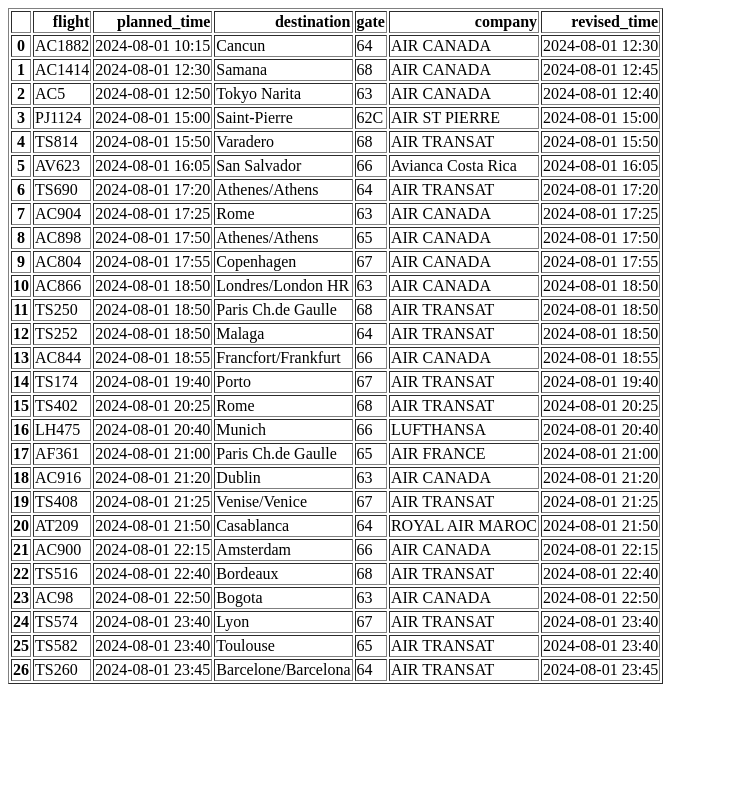
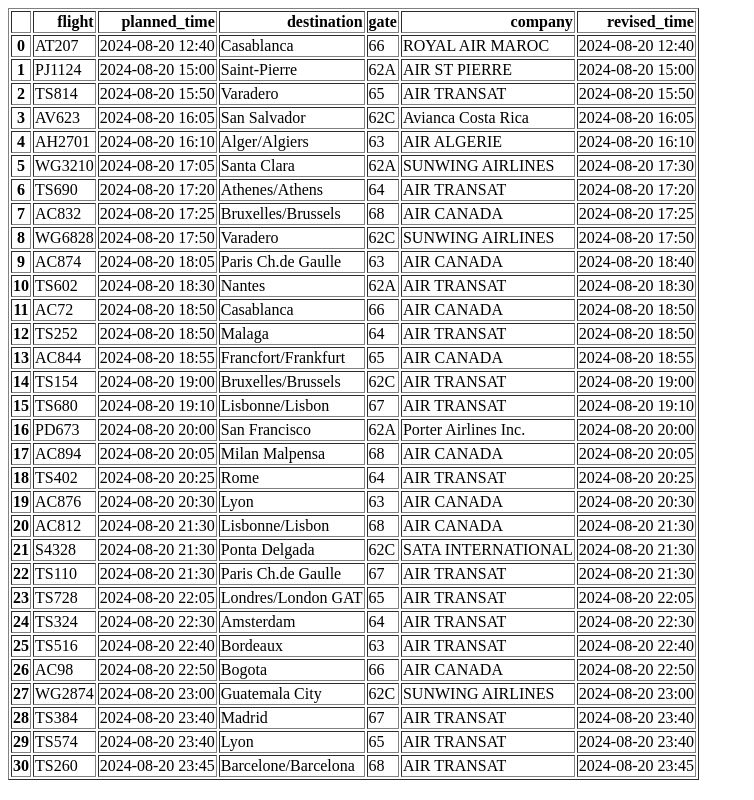
Before and after one commit to andrewchababi/FlightDataPipeline, a Python web app: template web_app/templates/sql-data.html in a window 1280 px wide. Shown: the whole page, without its empty margins (0-754 px from the left). Run offline with Jinja, Linux system fonts and the light colour scheme; the template is opened without the code that fills it, so the values that code supplies are empty.

Commit message:
new version of the mvp currently working on filtering the data and fitting it into a new df to be turned into a numpy array.

```diff
--- a/web_app/automation_script.py
+++ /dev/null
@@ -1 +0,0 @@
-import time
--- a/web_app/sql_to_html.py
+++ b/web_app/sql_to_html.py
@@ -6,7 +6,6 @@
 
 # Configure logging
 logging.basicConfig(level=logging.INFO, format='%(asctime)s - %(levelname)s - %(message)s')
-
 
 # Database connection string
 DATABASE_URI = 'mysql+pymysql://root:VavaChab!2!6@localhost:3306/flights_data'
@@ -21,7 +20,7 @@
        DATE_FORMAT(FROM_UNIXTIME(revised), '%Y-%m-%d %H:%i') AS revised_time
 FROM flights
 WHERE CAST(gate AS UNSIGNED) BETWEEN 62 AND 68
-  AND DATE(FROM_UNIXTIME(planned)) = '2024-08-01'
+  AND DATE(FROM_UNIXTIME(planned)) = '2024-08-20'
 ORDER BY planned_time;
 """)
 
@@ -89,6 +88,7 @@
     engine = create_engine_connection(DATABASE_URI)
     df = fetch_data_to_dataframe(engine, QUERY)
     save_dataframe_to_html(df, 'templates/sql-data.html')
+    print(len(df))
 
 
 if __name__ == '__main__':
--- a/web_app/templates/sql-data.html
+++ b/web_app/templates/sql-data.html
@@ -13,246 +13,282 @@
   <tbody>
     <tr>
       <th>0</th>
-      <td>AC1882</td>
-      <td>2024-08-01 10:15</td>
-      <td>Cancun</td>
-      <td>64</td>
-      <td>AIR CANADA</td>
-      <td>2024-08-01 12:30</td>
+      <td>AT207</td>
+      <td>2024-08-20 12:40</td>
+      <td>Casablanca</td>
+      <td>66</td>
+      <td>ROYAL AIR MAROC</td>
+      <td>2024-08-20 12:40</td>
     </tr>
     <tr>
       <th>1</th>
-      <td>AC1414</td>
-      <td>2024-08-01 12:30</td>
-      <td>Samana</td>
-      <td>68</td>
-      <td>AIR CANADA</td>
-      <td>2024-08-01 12:45</td>
+      <td>PJ1124</td>
+      <td>2024-08-20 15:00</td>
+      <td>Saint-Pierre</td>
+      <td>62A</td>
+      <td>AIR ST PIERRE</td>
+      <td>2024-08-20 15:00</td>
     </tr>
     <tr>
       <th>2</th>
-      <td>AC5</td>
-      <td>2024-08-01 12:50</td>
-      <td>Tokyo Narita</td>
-      <td>63</td>
-      <td>AIR CANADA</td>
-      <td>2024-08-01 12:40</td>
+      <td>TS814</td>
+      <td>2024-08-20 15:50</td>
+      <td>Varadero</td>
+      <td>65</td>
+      <td>AIR TRANSAT</td>
+      <td>2024-08-20 15:50</td>
     </tr>
     <tr>
       <th>3</th>
-      <td>PJ1124</td>
-      <td>2024-08-01 15:00</td>
-      <td>Saint-Pierre</td>
+      <td>AV623</td>
+      <td>2024-08-20 16:05</td>
+      <td>San Salvador</td>
       <td>62C</td>
-      <td>AIR ST PIERRE</td>
-      <td>2024-08-01 15:00</td>
+      <td>Avianca Costa Rica</td>
+      <td>2024-08-20 16:05</td>
     </tr>
     <tr>
       <th>4</th>
-      <td>TS814</td>
-      <td>2024-08-01 15:50</td>
-      <td>Varadero</td>
-      <td>68</td>
-      <td>AIR TRANSAT</td>
-      <td>2024-08-01 15:50</td>
+      <td>AH2701</td>
+      <td>2024-08-20 16:10</td>
+      <td>Alger/Algiers</td>
+      <td>63</td>
+      <td>AIR ALGERIE</td>
+      <td>2024-08-20 16:10</td>
     </tr>
     <tr>
       <th>5</th>
-      <td>AV623</td>
-      <td>2024-08-01 16:05</td>
-      <td>San Salvador</td>
-      <td>66</td>
-      <td>Avianca Costa Rica</td>
-      <td>2024-08-01 16:05</td>
+      <td>WG3210</td>
+      <td>2024-08-20 17:05</td>
+      <td>Santa Clara</td>
+      <td>62A</td>
+      <td>SUNWING AIRLINES</td>
+      <td>2024-08-20 17:30</td>
     </tr>
     <tr>
       <th>6</th>
       <td>TS690</td>
-      <td>2024-08-01 17:20</td>
+      <td>2024-08-20 17:20</td>
       <td>Athenes/Athens</td>
       <td>64</td>
       <td>AIR TRANSAT</td>
-      <td>2024-08-01 17:20</td>
+      <td>2024-08-20 17:20</td>
     </tr>
     <tr>
       <th>7</th>
-      <td>AC904</td>
-      <td>2024-08-01 17:25</td>
-      <td>Rome</td>
-      <td>63</td>
+      <td>AC832</td>
+      <td>2024-08-20 17:25</td>
+      <td>Bruxelles/Brussels</td>
+      <td>68</td>
       <td>AIR CANADA</td>
-      <td>2024-08-01 17:25</td>
+      <td>2024-08-20 17:25</td>
     </tr>
     <tr>
       <th>8</th>
-      <td>AC898</td>
-      <td>2024-08-01 17:50</td>
-      <td>Athenes/Athens</td>
-      <td>65</td>
-      <td>AIR CANADA</td>
-      <td>2024-08-01 17:50</td>
+      <td>WG6828</td>
+      <td>2024-08-20 17:50</td>
+      <td>Varadero</td>
+      <td>62C</td>
+      <td>SUNWING AIRLINES</td>
+      <td>2024-08-20 17:50</td>
     </tr>
     <tr>
       <th>9</th>
-      <td>AC804</td>
-      <td>2024-08-01 17:55</td>
-      <td>Copenhagen</td>
-      <td>67</td>
+      <td>AC874</td>
+      <td>2024-08-20 18:05</td>
+      <td>Paris  Ch.de Gaulle</td>
+      <td>63</td>
       <td>AIR CANADA</td>
-      <td>2024-08-01 17:55</td>
+      <td>2024-08-20 18:40</td>
     </tr>
     <tr>
       <th>10</th>
-      <td>AC866</td>
-      <td>2024-08-01 18:50</td>
-      <td>Londres/London HR</td>
-      <td>63</td>
-      <td>AIR CANADA</td>
-      <td>2024-08-01 18:50</td>
+      <td>TS602</td>
+      <td>2024-08-20 18:30</td>
+      <td>Nantes</td>
+      <td>62A</td>
+      <td>AIR TRANSAT</td>
+      <td>2024-08-20 18:30</td>
     </tr>
     <tr>
       <th>11</th>
-      <td>TS250</td>
-      <td>2024-08-01 18:50</td>
-      <td>Paris  Ch.de Gaulle</td>
-      <td>68</td>
-      <td>AIR TRANSAT</td>
-      <td>2024-08-01 18:50</td>
+      <td>AC72</td>
+      <td>2024-08-20 18:50</td>
+      <td>Casablanca</td>
+      <td>66</td>
+      <td>AIR CANADA</td>
+      <td>2024-08-20 18:50</td>
     </tr>
     <tr>
       <th>12</th>
       <td>TS252</td>
-      <td>2024-08-01 18:50</td>
+      <td>2024-08-20 18:50</td>
       <td>Malaga</td>
       <td>64</td>
       <td>AIR TRANSAT</td>
-      <td>2024-08-01 18:50</td>
+      <td>2024-08-20 18:50</td>
     </tr>
     <tr>
       <th>13</th>
       <td>AC844</td>
-      <td>2024-08-01 18:55</td>
+      <td>2024-08-20 18:55</td>
       <td>Francfort/Frankfurt</td>
-      <td>66</td>
+      <td>65</td>
       <td>AIR CANADA</td>
-      <td>2024-08-01 18:55</td>
+      <td>2024-08-20 18:55</td>
     </tr>
     <tr>
       <th>14</th>
-      <td>TS174</td>
-      <td>2024-08-01 19:40</td>
-      <td>Porto</td>
-      <td>67</td>
+      <td>TS154</td>
+      <td>2024-08-20 19:00</td>
+      <td>Bruxelles/Brussels</td>
+      <td>62C</td>
       <td>AIR TRANSAT</td>
-      <td>2024-08-01 19:40</td>
+      <td>2024-08-20 19:00</td>
     </tr>
     <tr>
       <th>15</th>
-      <td>TS402</td>
-      <td>2024-08-01 20:25</td>
-      <td>Rome</td>
-      <td>68</td>
+      <td>TS680</td>
+      <td>2024-08-20 19:10</td>
+      <td>Lisbonne/Lisbon</td>
+      <td>67</td>
       <td>AIR TRANSAT</td>
-      <td>2024-08-01 20:25</td>
+      <td>2024-08-20 19:10</td>
     </tr>
     <tr>
       <th>16</th>
-      <td>LH475</td>
-      <td>2024-08-01 20:40</td>
-      <td>Munich</td>
-      <td>66</td>
-      <td>LUFTHANSA</td>
-      <td>2024-08-01 20:40</td>
+      <td>PD673</td>
+      <td>2024-08-20 20:00</td>
+      <td>San Francisco</td>
+      <td>62A</td>
+      <td>Porter Airlines Inc.</td>
+      <td>2024-08-20 20:00</td>
     </tr>
     <tr>
       <th>17</th>
-      <td>AF361</td>
-      <td>2024-08-01 21:00</td>
-      <td>Paris  Ch.de Gaulle</td>
-      <td>65</td>
-      <td>AIR FRANCE</td>
-      <td>2024-08-01 21:00</td>
+      <td>AC894</td>
+      <td>2024-08-20 20:05</td>
+      <td>Milan Malpensa</td>
+      <td>68</td>
+      <td>AIR CANADA</td>
+      <td>2024-08-20 20:05</td>
     </tr>
     <tr>
       <th>18</th>
-      <td>AC916</td>
-      <td>2024-08-01 21:20</td>
-      <td>Dublin</td>
-      <td>63</td>
-      <td>AIR CANADA</td>
-      <td>2024-08-01 21:20</td>
+      <td>TS402</td>
+      <td>2024-08-20 20:25</td>
+      <td>Rome</td>
+      <td>64</td>
+      <td>AIR TRANSAT</td>
+      <td>2024-08-20 20:25</td>
     </tr>
     <tr>
       <th>19</th>
-      <td>TS408</td>
-      <td>2024-08-01 21:25</td>
-      <td>Venise/Venice</td>
-      <td>67</td>
-      <td>AIR TRANSAT</td>
-      <td>2024-08-01 21:25</td>
+      <td>AC876</td>
+      <td>2024-08-20 20:30</td>
+      <td>Lyon</td>
+      <td>63</td>
+      <td>AIR CANADA</td>
+      <td>2024-08-20 20:30</td>
     </tr>
     <tr>
       <th>20</th>
-      <td>AT209</td>
-      <td>2024-08-01 21:50</td>
-      <td>Casablanca</td>
-      <td>64</td>
-      <td>ROYAL AIR MAROC</td>
-      <td>2024-08-01 21:50</td>
+      <td>AC812</td>
+      <td>2024-08-20 21:30</td>
+      <td>Lisbonne/Lisbon</td>
+      <td>68</td>
+      <td>AIR CANADA</td>
+      <td>2024-08-20 21:30</td>
     </tr>
     <tr>
       <th>21</th>
-      <td>AC900</td>
-      <td>2024-08-01 22:15</td>
-      <td>Amsterdam</td>
-      <td>66</td>
-      <td>AIR CANADA</td>
-      <td>2024-08-01 22:15</td>
+      <td>S4328</td>
+      <td>2024-08-20 21:30</td>
+      <td>Ponta Delgada</td>
+      <td>62C</td>
+      <td>SATA INTERNATIONAL</td>
+      <td>2024-08-20 21:30</td>
     </tr>
     <tr>
       <th>22</th>
-      <td>TS516</td>
-      <td>2024-08-01 22:40</td>
-      <td>Bordeaux</td>
-      <td>68</td>
+      <td>TS110</td>
+      <td>2024-08-20 21:30</td>
+      <td>Paris  Ch.de Gaulle</td>
+      <td>67</td>
       <td>AIR TRANSAT</td>
-      <td>2024-08-01 22:40</td>
+      <td>2024-08-20 21:30</td>
     </tr>
     <tr>
       <th>23</th>
-      <td>AC98</td>
-      <td>2024-08-01 22:50</td>
-      <td>Bogota</td>
-      <td>63</td>
-      <td>AIR CANADA</td>
-      <td>2024-08-01 22:50</td>
+      <td>TS728</td>
+      <td>2024-08-20 22:05</td>
+      <td>Londres/London GAT</td>
+      <td>65</td>
+      <td>AIR TRANSAT</td>
+      <td>2024-08-20 22:05</td>
     </tr>
     <tr>
       <th>24</th>
-      <td>TS574</td>
-      <td>2024-08-01 23:40</td>
-      <td>Lyon</td>
-      <td>67</td>
+      <td>TS324</td>
+      <td>2024-08-20 22:30</td>
+      <td>Amsterdam</td>
+      <td>64</td>
       <td>AIR TRANSAT</td>
-      <td>2024-08-01 23:40</td>
+      <td>2024-08-20 22:30</td>
     </tr>
     <tr>
       <th>25</th>
-      <td>TS582</td>
-      <td>2024-08-01 23:40</td>
-      <td>Toulouse</td>
-      <td>65</td>
+      <td>TS516</td>
+      <td>2024-08-20 22:40</td>
+      <td>Bordeaux</td>
+      <td>63</td>
       <td>AIR TRANSAT</td>
-      <td>2024-08-01 23:40</td>
+      <td>2024-08-20 22:40</td>
     </tr>
     <tr>
       <th>26</th>
+      <td>AC98</td>
+      <td>2024-08-20 22:50</td>
+      <td>Bogota</td>
+      <td>66</td>
+      <td>AIR CANADA</td>
+      <td>2024-08-20 22:50</td>
+    </tr>
+    <tr>
+      <th>27</th>
+      <td>WG2874</td>
+      <td>2024-08-20 23:00</td>
+      <td>Guatemala City</td>
+      <td>62C</td>
+      <td>SUNWING AIRLINES</td>
+      <td>2024-08-20 23:00</td>
+    </tr>
+    <tr>
+      <th>28</th>
+      <td>TS384</td>
+      <td>2024-08-20 23:40</td>
+      <td>Madrid</td>
+      <td>67</td>
+      <td>AIR TRANSAT</td>
+      <td>2024-08-20 23:40</td>
+    </tr>
+    <tr>
+      <th>29</th>
+      <td>TS574</td>
+      <td>2024-08-20 23:40</td>
+      <td>Lyon</td>
+      <td>65</td>
+      <td>AIR TRANSAT</td>
+      <td>2024-08-20 23:40</td>
+    </tr>
+    <tr>
+      <th>30</th>
       <td>TS260</td>
-      <td>2024-08-01 23:45</td>
+      <td>2024-08-20 23:45</td>
       <td>Barcelone/Barcelona</td>
-      <td>64</td>
+      <td>68</td>
       <td>AIR TRANSAT</td>
-      <td>2024-08-01 23:45</td>
+      <td>2024-08-20 23:45</td>
     </tr>
   </tbody>
 </table>
```
Also changed, not shown: df_to_numpy.py (added, +58 -0 lines), df_to_sql.py (+12 -34 lines), flight_fetching.py (+29 -0 lines), web_app/server.py (deleted, +0 -10 lines).
